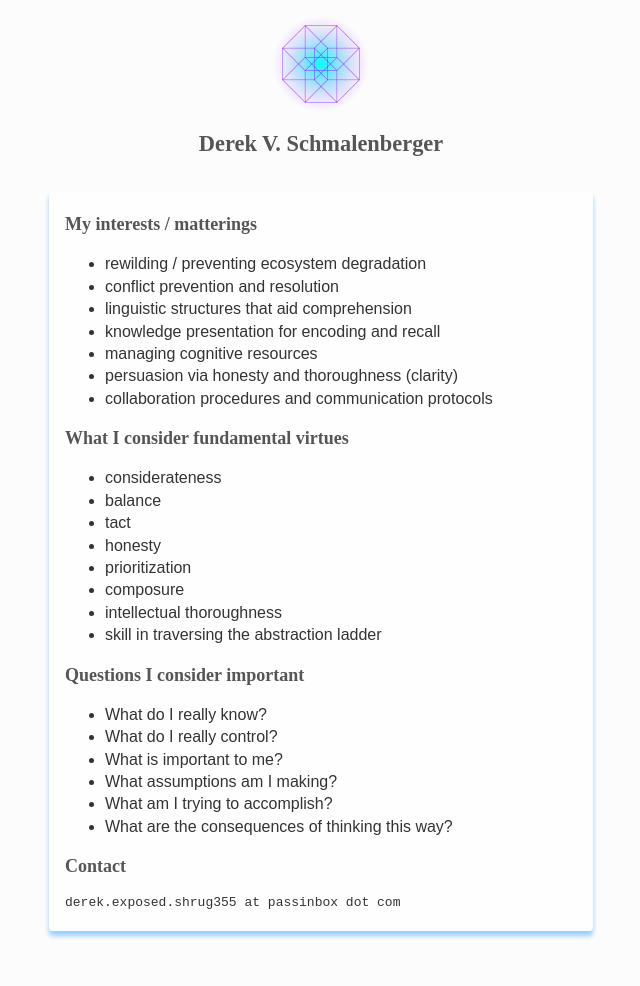
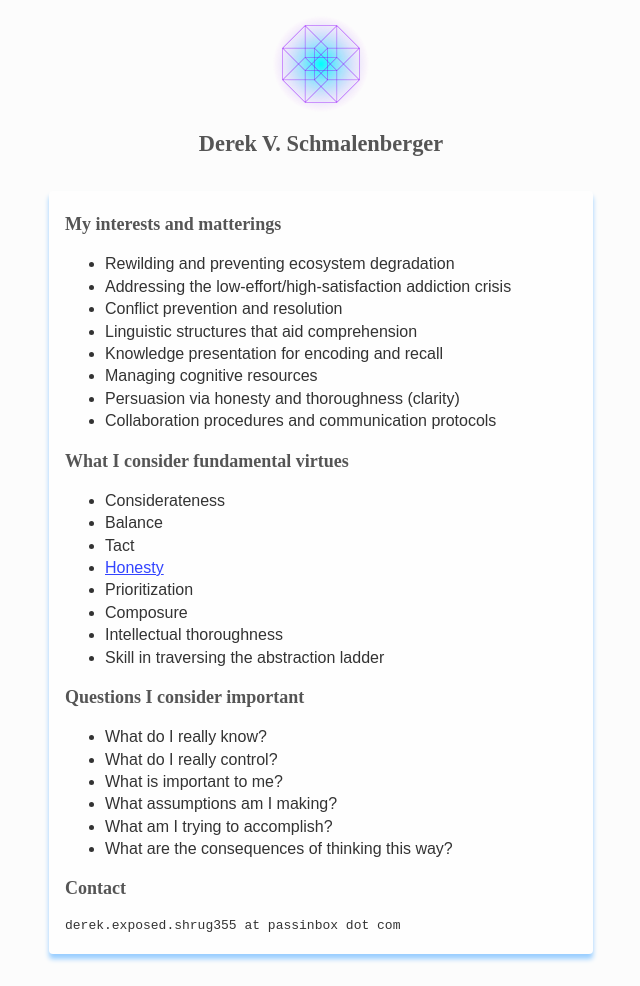
Before and after one commit to derek-v-s/derek-v-s.github.io, a Jekyll site: the page built from index.md, in a window 1280 px wide. Shown: the whole page, without its empty margins (319-959 px from the left). Built offline with Jekyll 4.4.1, drawn with Linux system fonts in a browser that asks for light colours; before the commit the page ends 963 px from its top, so only the background shows below that.

Commit message:
Add page about honesty

```diff
--- a/index.md
+++ b/index.md
@@ -4,26 +4,27 @@
 permalink: /
 ---
 
-## My interests / matterings
+## My interests and matterings
 
-- rewilding / preventing ecosystem degradation
-- conflict prevention and resolution
-- linguistic structures that aid comprehension
-- knowledge presentation for encoding and recall
-- managing cognitive resources
-- persuasion via honesty and thoroughness (clarity)
-- collaboration procedures and communication protocols
+- Rewilding and preventing ecosystem degradation
+- Addressing the low-effort/high-satisfaction addiction crisis
+- Conflict prevention and resolution
+- Linguistic structures that aid comprehension
+- Knowledge presentation for encoding and recall
+- Managing cognitive resources
+- Persuasion via honesty and thoroughness (clarity)
+- Collaboration procedures and communication protocols
 
 ## What I consider fundamental virtues
 
-- considerateness
-- balance
-- tact
-- honesty
-- prioritization
-- composure
-- intellectual thoroughness
-- skill in traversing the abstraction ladder
+- Considerateness
+- Balance
+- Tact
+- [Honesty]({% link honesty.md %})
+- Prioritization
+- Composure
+- Intellectual thoroughness
+- Skill in traversing the abstraction ladder
 
 ## Questions I consider important
 
```
Also changed, not shown: honesty.md (added, +21 -0 lines).
